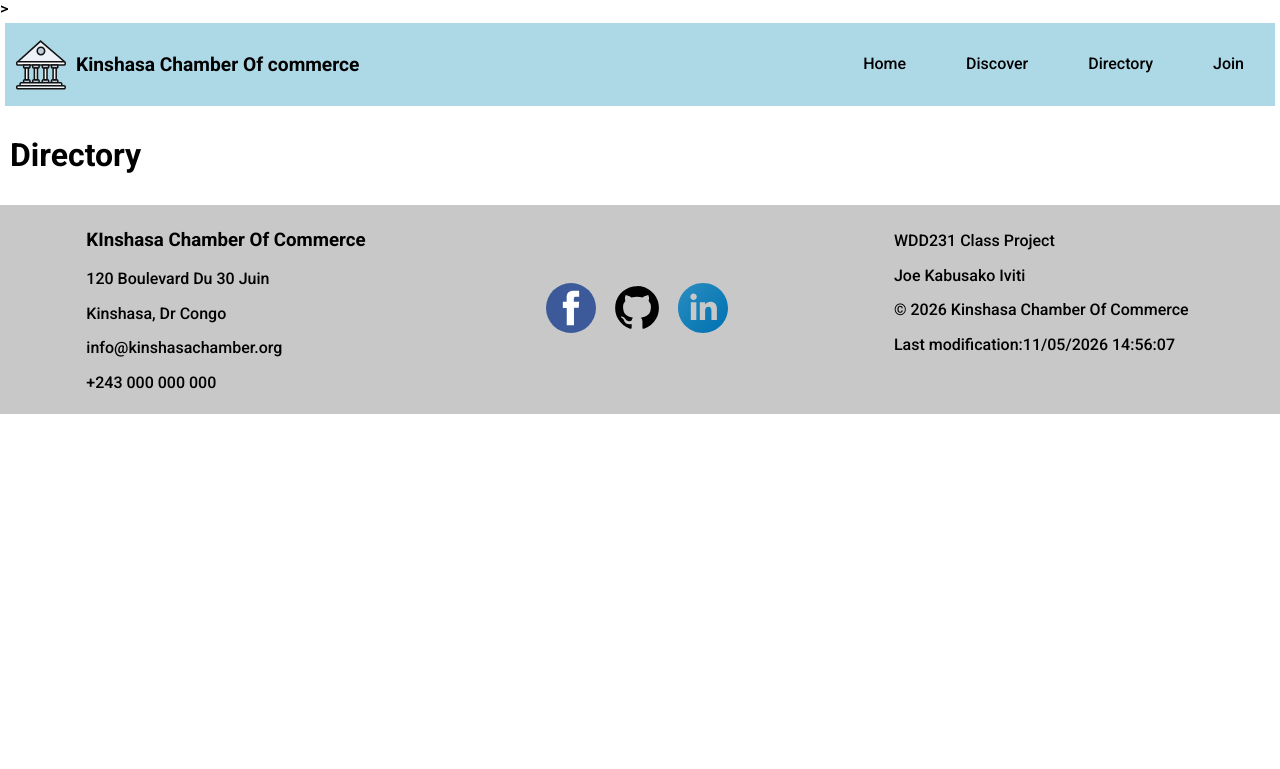
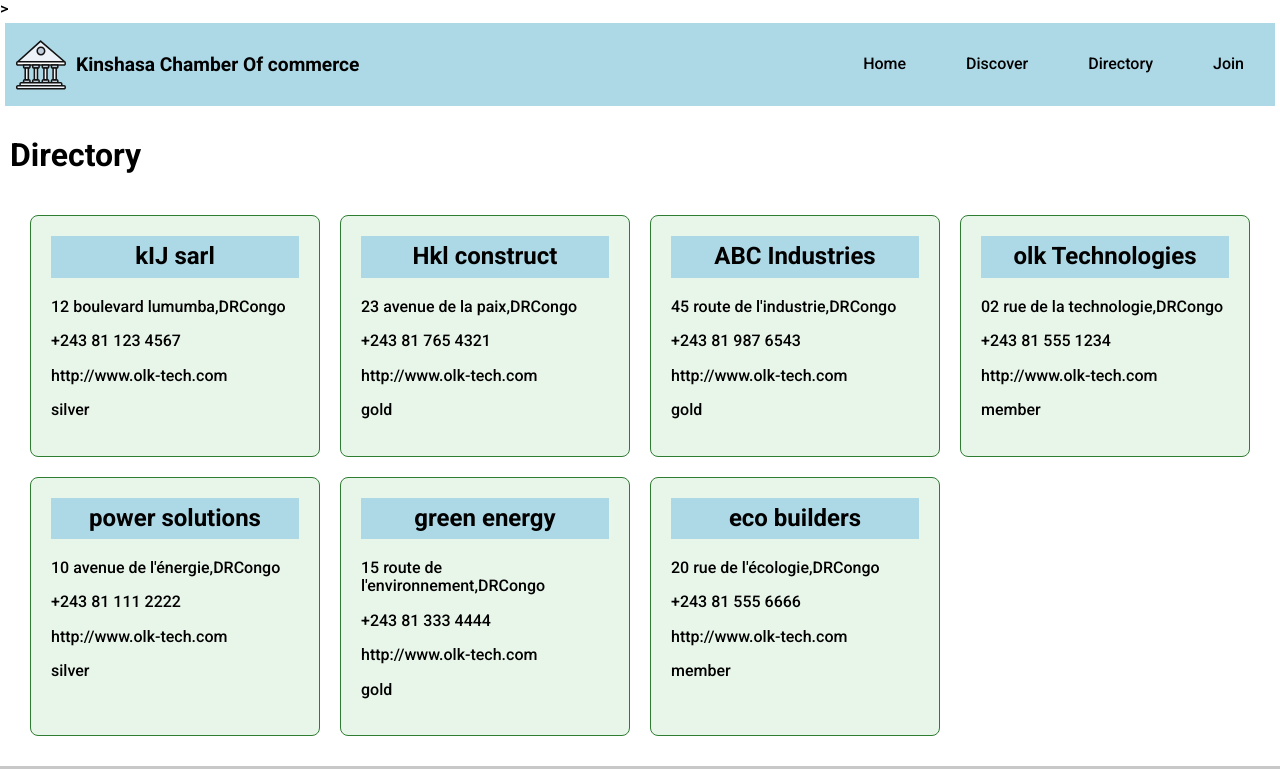
Before and after one commit to joekabusako-dot/wdd231, a plain HTML site: page chamber/directory.html in a window 1280 px wide. Shown: the top 769 px of the page. Drawn offline with Linux system fonts and the light colour scheme.

Commit message:
added json file and its js

```diff
--- a/chamber/data/members.json
+++ b/chamber/data/members.json
@@ -0,0 +1,58 @@
+[
+    {
+        "companyName": "kIJ sarl",
+        "address": "12 boulevard lumumba,DRCongo",
+        "phoneNumber": "+243 81 123 4567",
+        "url": "http://www.olk-tech.com",
+        "imagefilename": "kij_sarl.jpg",
+        "membershipLevel": "silver"
+    },
+    {
+        "companyName": "Hkl construct",
+        "address": "23 avenue de la paix,DRCongo",
+        "phoneNumber": "+243 81 765 4321",
+        "url": "http://www.olk-tech.com",
+        "imagefilename": "hkl_construct.jpg",
+        "membershipLevel": "gold"
+    },
+    {
+        "companyName": "ABC Industries",
+        "address": "45 route de l'industrie,DRCongo",
+        "phoneNumber": "+243 81 987 6543",
+        "url": "http://www.olk-tech.com",
+        "imagefilename": "abc_industries.jpg",
+        "membershipLevel": "gold"
+    },
+    {
+        "companyName": "olk Technologies",
+        "address": "02 rue de la technologie,DRCongo",
+        "phoneNumber": "+243 81 555 1234",
+        "url": "http://www.olk-tech.com",
+        "imagefilename": "olk_technologies.jpg",
+        "membershipLevel": "member"
+    },
+    {
+        "companyName": "power solutions",
+        "address": "10 avenue de l'énergie,DRCongo",
+        "phoneNumber": "+243 81 111 2222",
+        "url": "http://www.olk-tech.com",
+        "imagefilename": "power_solutions.jpg",
+        "membershipLevel": "silver"
+    },
+    {
+        "companyName": "green energy",
+        "address": "15 route de l'environnement,DRCongo",
+        "phoneNumber": "+243 81 333 4444",
+        "url": "http://www.olk-tech.com",
+        "imagefilename": "green_energy.jpg",
+        "membershipLevel": "gold"
+    },
+    {
+        "companyName": "eco builders",
+        "address": "20 rue de l'écologie,DRCongo",
+        "phoneNumber": "+243 81 555 6666",
+        "url": "http://www.olk-tech.com",
+        "imagefilename": "eco_builders.jpg",
+        "membershipLevel": "member"
+    }
+]
--- a/chamber/directory.html
+++ b/chamber/directory.html
@@ -31,7 +31,7 @@
 
 
     <script src="scripts/navigation.js" defer></script>
-
+    <script src="scripts/directory.js" defer></script>
     <script src="scripts/date.js" defer></script>
 </head>
 
@@ -61,7 +61,7 @@
 
     <main>
         <h1>Directory</h1>
-
+        <div id="member-container"></div>
 
     </main>
 
--- /dev/null
+++ b/chamber/scripts/directory.js
@@ -0,0 +1,46 @@
+const url = "data/members.json";
+
+async function getMembers() {
+
+    const response = await fetch(url);
+    const data = await response.json();
+
+    displayMembers(data);
+}
+
+getMembers();
+
+function displayMembers(members) {
+    const memberContainer = document.querySelector("#member-container");
+
+    members.forEach((member) => {
+        const card = document.createElement("section");
+
+        const name = document.createElement("h2");
+        name.textContent = member.companyName;
+
+        const address = document.createElement("p");
+        address.textContent = member.address
+
+        const phone = document.createElement("p");
+        phone.textContent = member.phoneNumber;
+
+        const url = document.createElement("p");
+        url.textContent = member.url;
+
+        const imagefileNam = document.createElement("p");
+        imagefileNam.textContent = member.imagefileName;
+
+        const level = document.createElement("p")
+        level.textContent = member.membershipLevel;
+
+        card.appendChild(name);
+        card.appendChild(address);
+        card.appendChild(phone);
+        card.appendChild(url);
+        card.appendChild(imagefileNam);
+        card.appendChild(level);
+        memberContainer.appendChild(card);
+
+    })
+}
--- a/chamber/styles/directory-large.css
+++ b/chamber/styles/directory-large.css
@@ -155,6 +155,21 @@
     }
 
 
+    #member-container {
+        display: grid;
+        grid-template-columns: repeat(auto-fit, minmax(250px, 1fr));
+        gap: 20px;
+        padding: 20px;
+    }
+
+    #member-container section {
+        border: 1px solid var(--completed-border);
+        padding: 20px;
+        border-radius: 8px;
+        background-color: var(--completed-bg);
+    }
+
+
 
 
 
```
